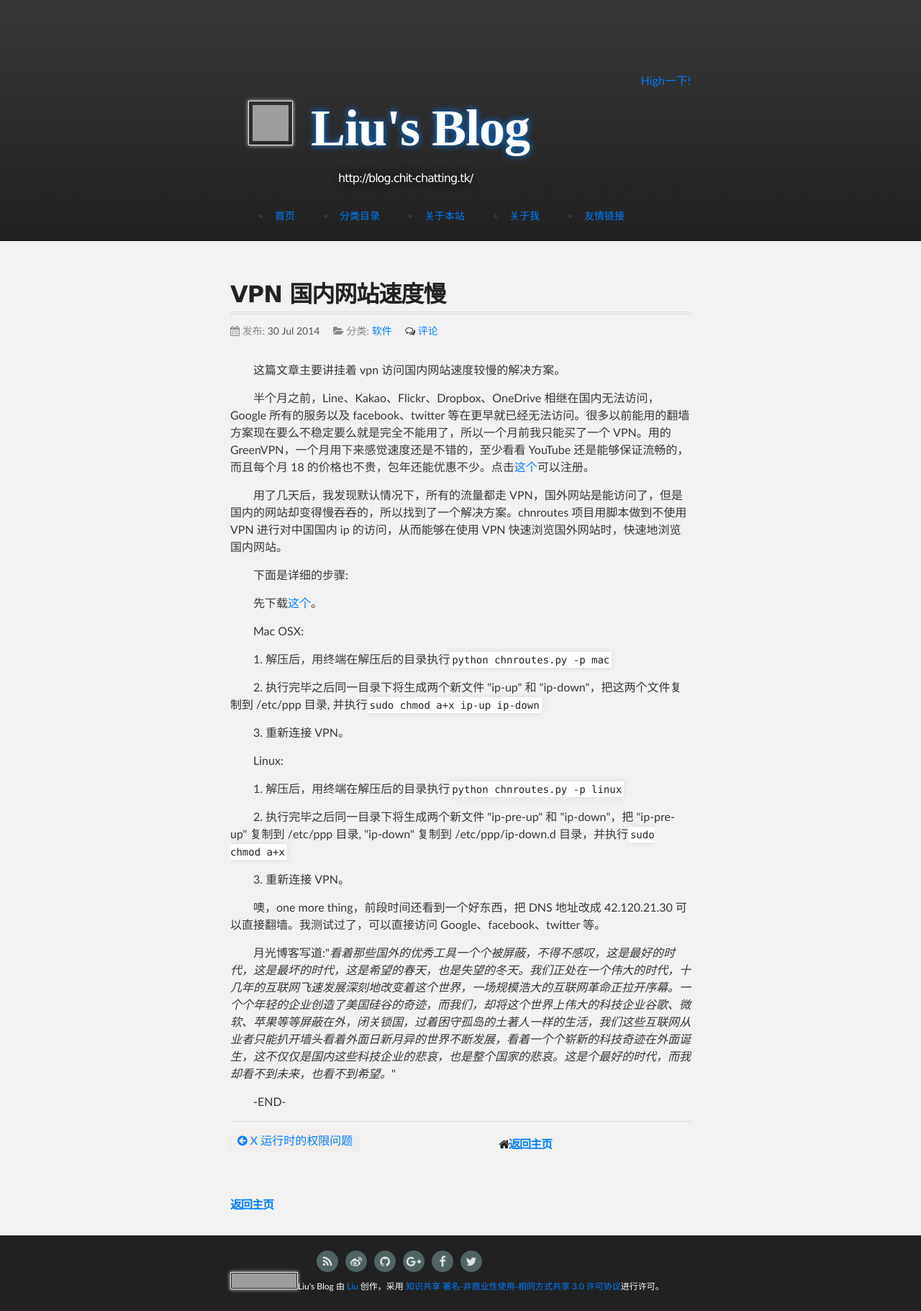
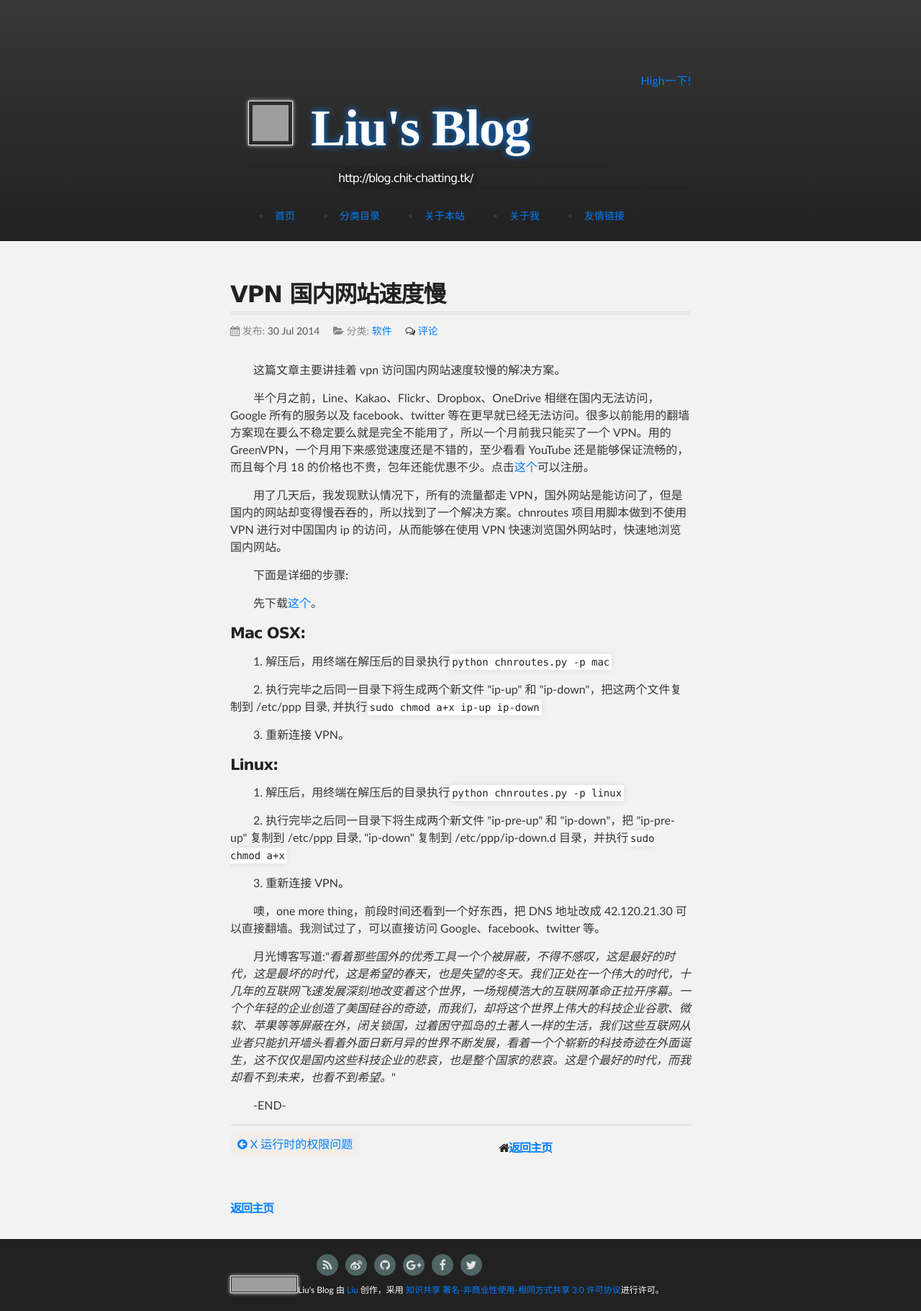
Before and after one commit to laurence6/blog, a Jekyll site: the page built from _posts/2014-07-30-01.html, in a window 1280 px wide. Shown: the whole page at 72% size. Built offline with Jekyll 4.4.1, drawn with Linux system fonts in a browser that asks for light colours; nearby versions of some CDN libraries; some web fonts are replaced; comment, search, counter and statistics services are not loaded; grey boxes are pictures that could not be loaded.

Commit message:
update an article

```diff
--- a/_posts/2014-07-30-01.html
+++ b/_posts/2014-07-30-01.html
@@ -8,11 +8,11 @@ category: "软件"
 <p>用了几天后，我发现默认情况下，所有的流量都走 VPN，国外网站是能访问了，但是国内的网站却变得慢吞吞的，所以找到了一个解决方案。chnroutes 项目用脚本做到不使用 VPN 进行对中国国内 ip 的访问，从而能够在使用 VPN 快速浏览国外网站时，快速地浏览国内网站。</p>
 <p>下面是详细的步骤:</p>
 <p>先下载<a href="https://github.com/fivesheep/chnroutes/archive/master.zip" target="_blank">这个</a>。</p>
-<p>Mac OSX:</p>
+<h4>Mac OSX:</h4>
 <p>1. 解压后，用终端在解压后的目录执行<code>python chnroutes.py -p mac</code></p>
 <p>2. 执行完毕之后同一目录下将生成两个新文件 "ip-up" 和 "ip-down"，把这两个文件复制到 /etc/ppp 目录, 并执行<code>sudo chmod a+x ip-up ip-down</code></p>
 <p>3. 重新连接 VPN。</p>
-<p>Linux:</p>
+<h4>Linux:</h4>
 <p>1. 解压后，用终端在解压后的目录执行<code>python chnroutes.py -p linux</code></p>
 <p>2. 执行完毕之后同一目录下将生成两个新文件 "ip-pre-up" 和 "ip-down"，把 "ip-pre-up" 复制到 /etc/ppp 目录, "ip-down" 复制到 /etc/ppp/ip-down.d 目录，并执行<code>sudo chmod a+x</code></p>
 <p>3. 重新连接 VPN。</p>
```
